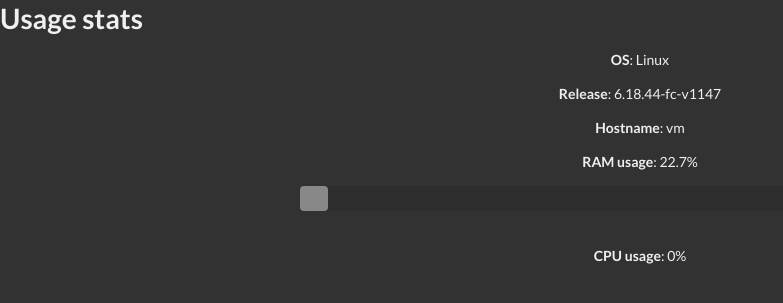
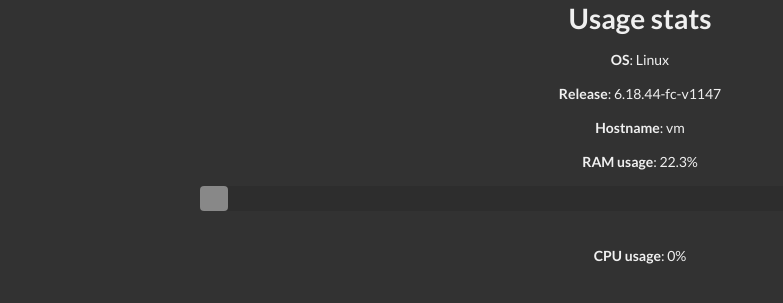
Before and after one commit to dotson83/Flask-System, a Flask app: page / in a window 1280 px wide. Shown: the top 303 px of the page, without its empty margins (0-783 px from the left). Run offline with Flask 2, Linux system fonts and the light colour scheme.

Commit message:
More CSS fixes

```diff
--- a/static/styles.css
+++ b/static/styles.css
@@ -7,23 +7,17 @@ body {
 
 * {
   font-family: Lato, sans-serif;
-}
-
-#stats {
-  margin-left: 100px !important;
-  margin-right: 100px !important;
   text-align: center !important;
 }
 
-.ui, .progress {
+.progress {
   margin-left: 200px !important;
   margin-right: 200px !important;
 
 .title {
-  margin-top: 9px !important;
-  text-align: center !important;
+  margin-top: 10px !important;
 }
 
 .os, .release, .host, .memory, .processor {
-  line-height: 14px !important;
+  line-height: 13px !important;
 }
```
